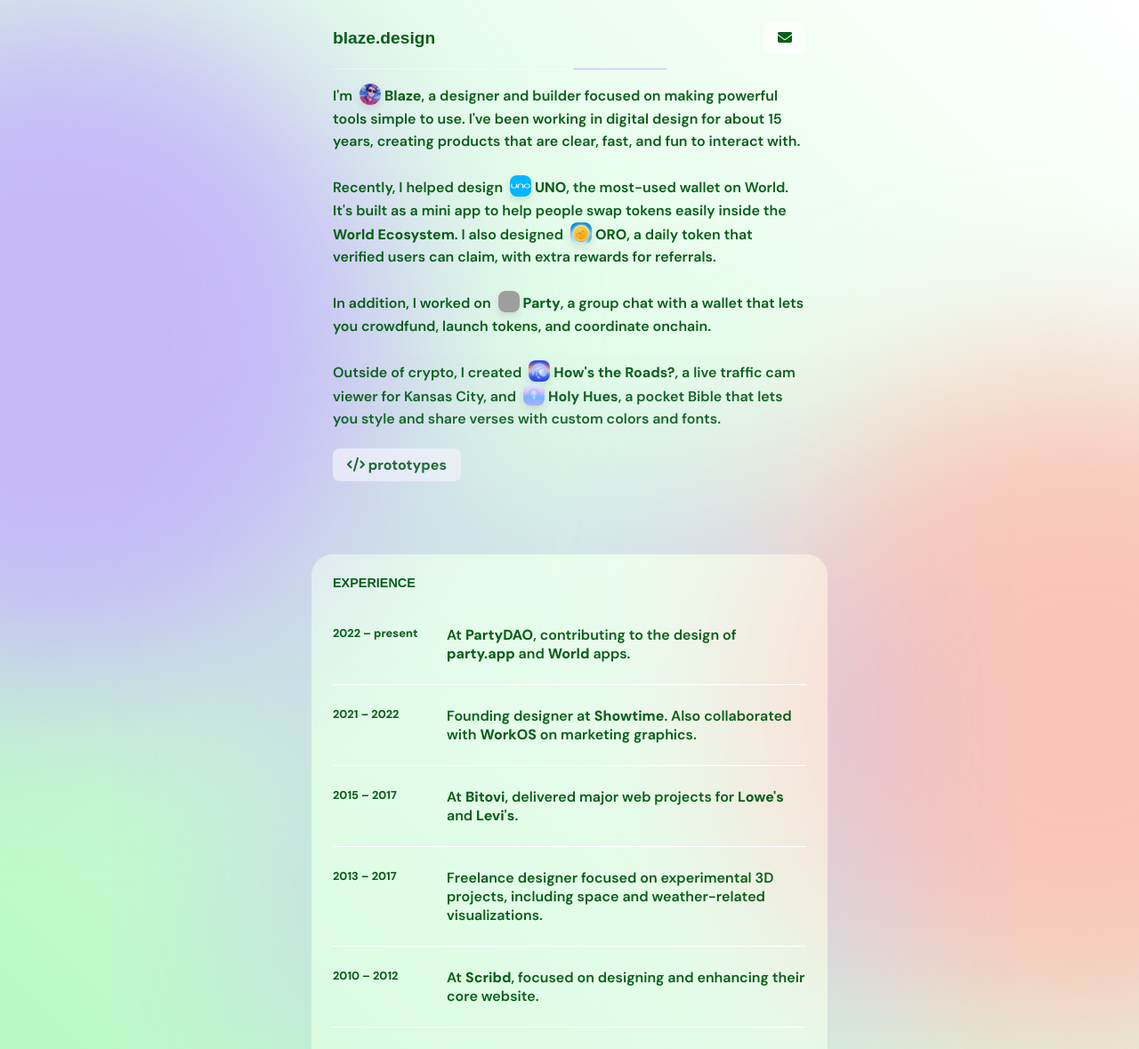
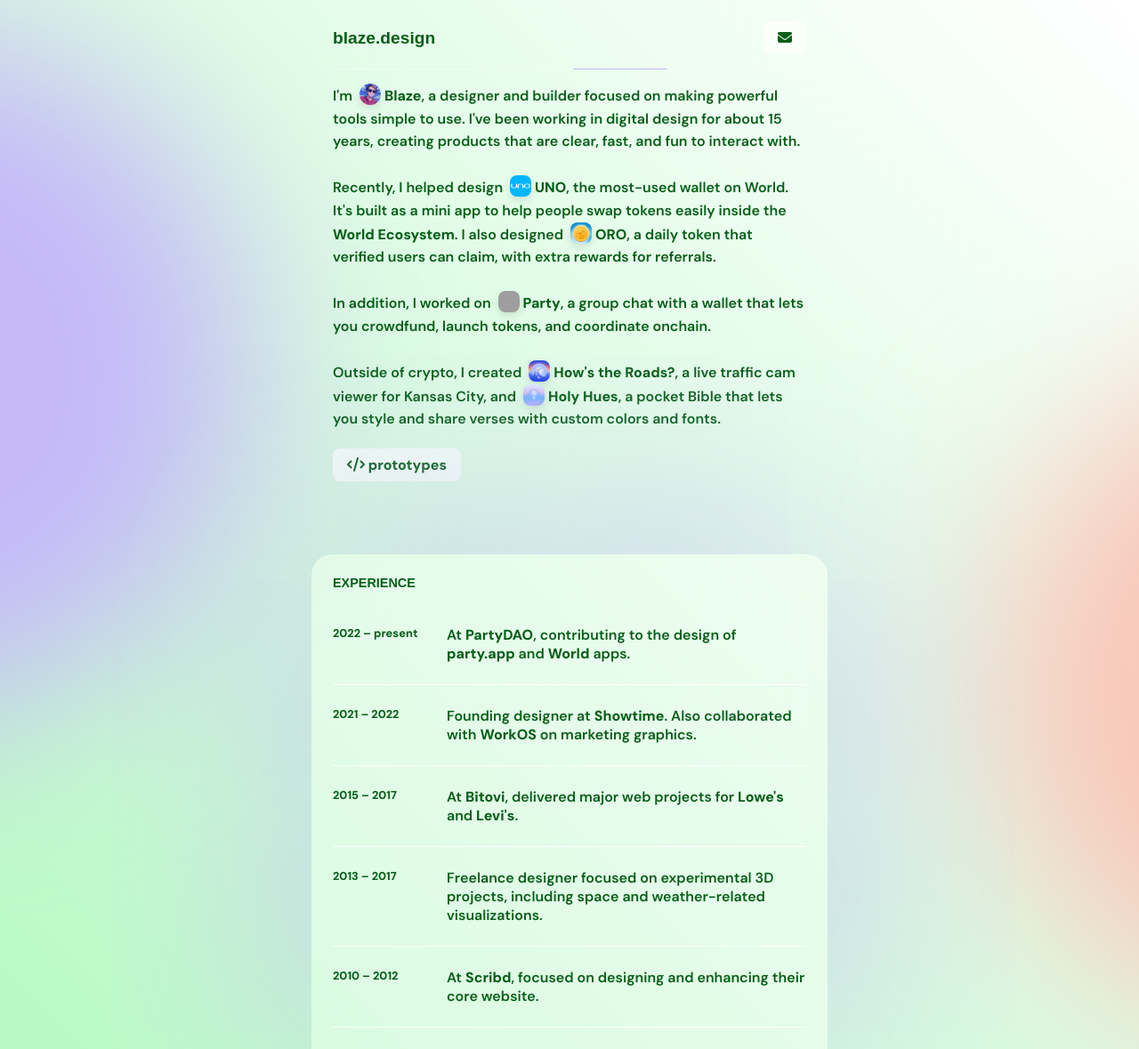
Before and after one commit to 0xblz/blaze-web, a Jekyll site: the page built from index.html, in a window 1280 px wide. Shown: the whole page at 89% size. Built offline with Jekyll 4.4.1, drawn with Linux system fonts in a browser that asks for light colours; nearby versions of some CDN libraries; some web fonts are replaced; grey boxes are pictures that could not be loaded.

Commit message:
location change blur

```diff
--- a/_sass/_layout.scss
+++ b/_sass/_layout.scss
@@ -35,8 +35,8 @@
         border-radius: 999px;
         background: var(--secondary-color);
         position: absolute;
-        top: 0;
-        left: -25%;
+        top: var(--before-top, 0);
+        left: var(--before-left, -25%);
         z-index: 1;
         filter: blur(100px);
         transform: translateZ(0); // Force GPU acceleration
@@ -44,9 +44,9 @@
 
     &:after {
         top: auto;
-        bottom: 0;
+        bottom: var(--after-bottom, 0);
         left: auto;
-        right: -25%;
+        right: var(--after-right, -25%);
         background: var(--tertiary-color);
     }
 }
--- a/assets/js/bg.js
+++ b/assets/js/bg.js
@@ -20,11 +20,23 @@
     const color3 = hslToHex(hue3, saturation, lightness);
     const color4 = hslToHex(hue1, saturation, darkLightness); // Quaternary color (dark primary)
 
+    // Generate random positions for the pseudo-elements
+    const beforeTop = Math.random() * 20 - 10; // -10% to 10%
+    const beforeLeft = Math.random() * 50 - 50; // -50% to 0%
+    const afterBottom = Math.random() * 20 - 10; // -10% to 10%
+    const afterRight = Math.random() * 50 - 50; // -50% to 0%
+
     // Update CSS variables
     document.documentElement.style.setProperty('--primary-color', color1);
     document.documentElement.style.setProperty('--secondary-color', color2);
     document.documentElement.style.setProperty('--tertiary-color', color3);
     document.documentElement.style.setProperty('--quaternary-color', color4);
+
+    // Update position variables
+    document.documentElement.style.setProperty('--before-top', `${beforeTop}%`);
+    document.documentElement.style.setProperty('--before-left', `${beforeLeft}%`);
+    document.documentElement.style.setProperty('--after-bottom', `${afterBottom}%`);
+    document.documentElement.style.setProperty('--after-right', `${afterRight}%`);
 }
 
 function hslToHex(h, s, l) {
```
Also changed, not shown: 4 other files.
